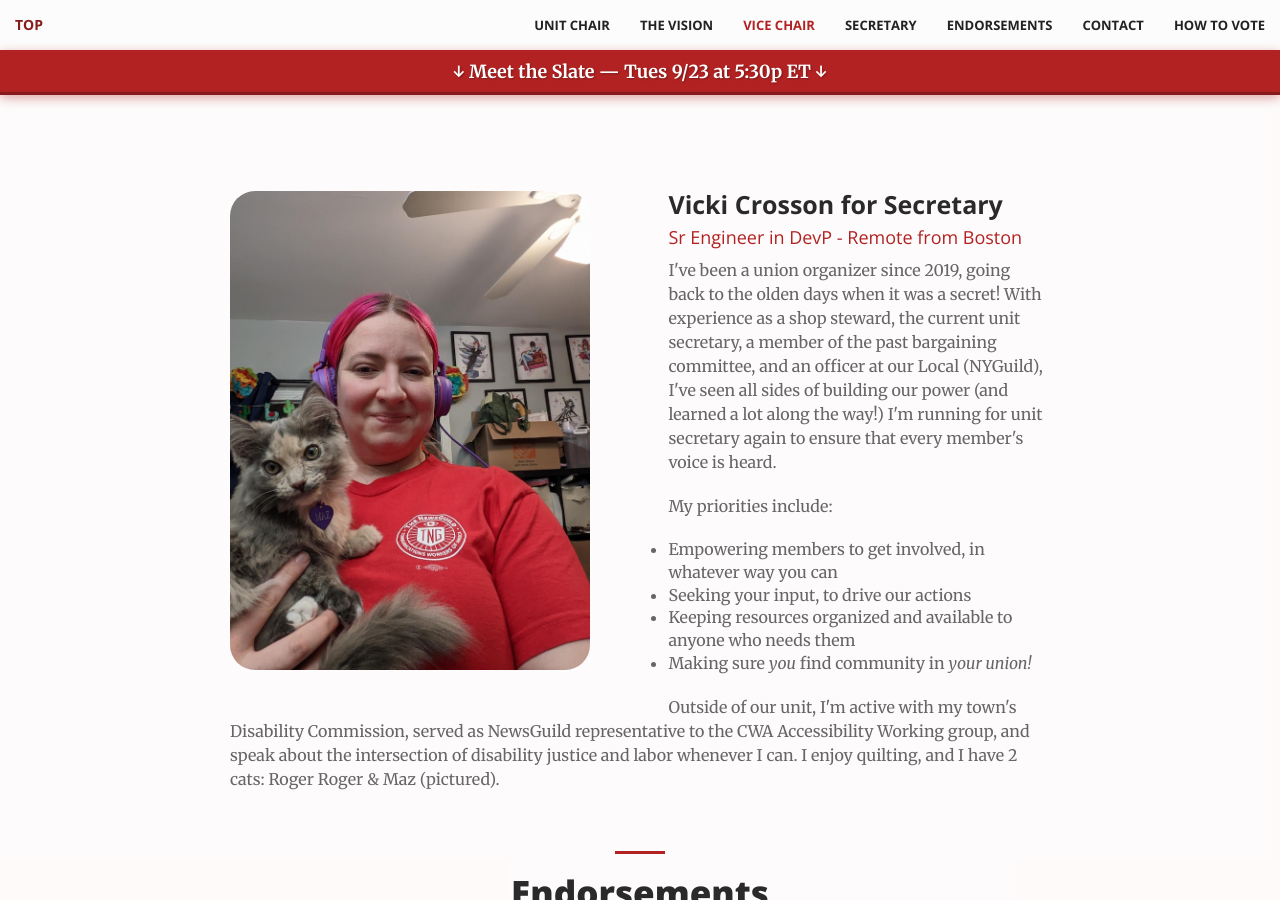
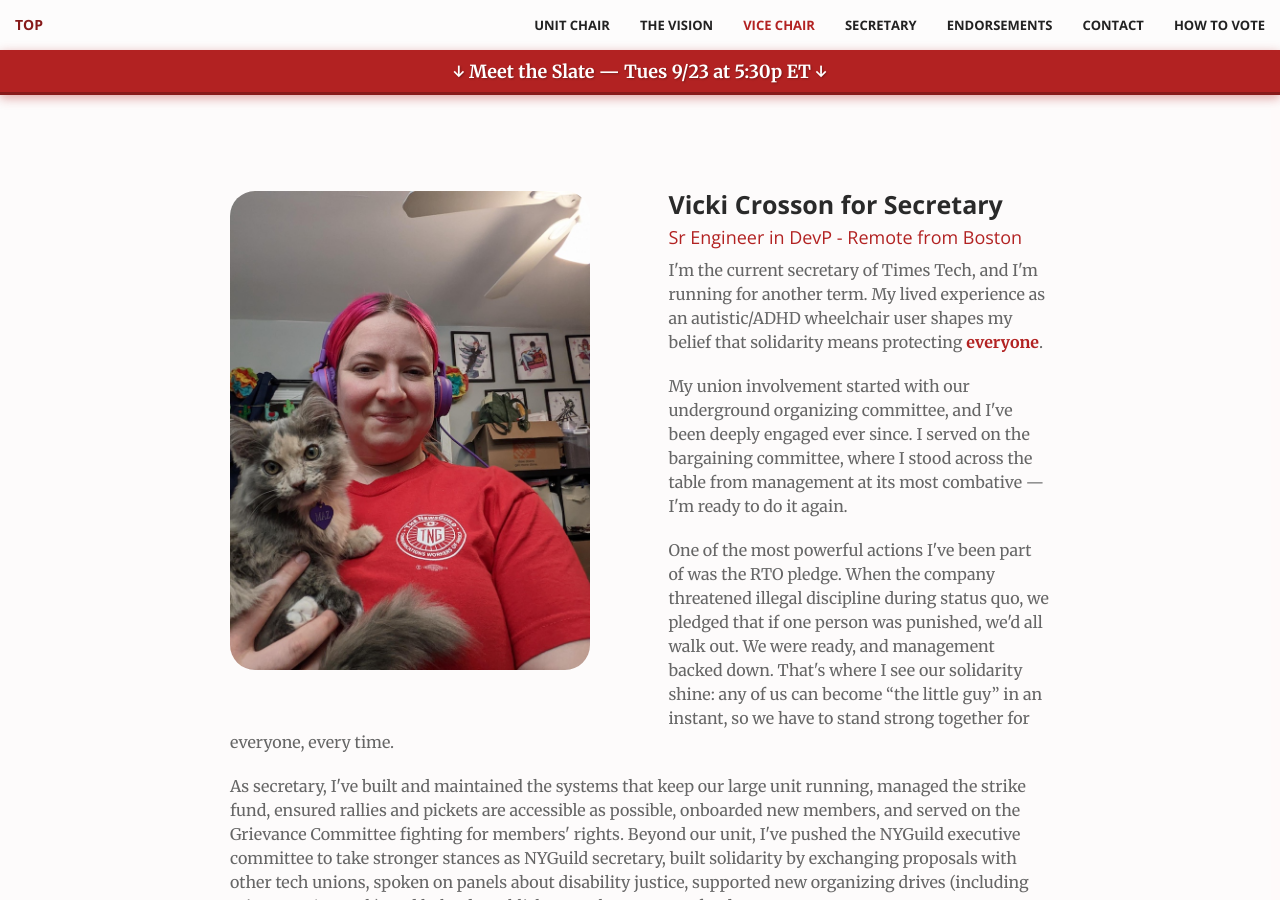
Before and after one commit to viccro/your-union-for-you, a Jekyll site: the page built from index.html, in a window 1280 px wide and 900 px high, scrolled down 4730 px. Built offline with Jekyll 4.4.1, drawn with Linux system fonts in a browser that asks for light colours; some of the changed text lies outside the part shown.

Commit message:
update vicki bio

```diff
--- a/_includes/candidates.html
+++ b/_includes/candidates.html
@@ -1,58 +1,72 @@
 <section class="no-padding" id="the-team">
   <div class="container">
-
     <!-- Vice Chair Section -->
     <section id="vice-chair">
       <div class="row no-gutter">
         <div class="col-md-12 candidate-column">
           <div class="service-box">
-                        <img src="img/candidates/michelle-bio.jpg" class="img-responsive chair-image candidate-bio-image vice-chair-image" alt="Michelle directs the strike picket in front of the New York Times building, holding a megaphone and shouting. She is wearing a red shirt, red lipstick, red dyed hair, and a large cardboard sandwich board in the shape of the 'Wide Guild' logo." />
+            <img
+              src="img/candidates/michelle-bio.jpg"
+              class="img-responsive chair-image candidate-bio-image vice-chair-image"
+              alt="Michelle directs the strike picket in front of the New York Times building, holding a megaphone and shouting. She is wearing a red shirt, red lipstick, red dyed hair, and a large cardboard sandwich board in the shape of the 'Wide Guild' logo."
+            />
 
             <h3>Michelle Esposito for Vice Chair</h3>
             <h4 class="engineer-title">Program Manager 2, Platforms Pillar</h4>
 
             <p>
-                            I became a shop steward in April 2022 and a "steward little" since early
-                            2021. I now belong to several volunteer committees including the Member
-                            Data, Union Onboarding, and Stewards Network Overhaul working groups.
+              I became a shop steward in April 2022 and a "steward little" since
+              early 2021. I now belong to several volunteer committees including
+              the Member Data, Union Onboarding, and Stewards Network Overhaul
+              working groups.
             </p>
 
             <p>
-                            My project management skills; the organizing of people and teams toward a common
-                            goal, are basically directly transferable to union organizing. This is why I
-                            enjoy this work so much - it is essentially my career and life's work.
+              My project management skills; the organizing of people and teams
+              toward a common goal, are basically directly transferable to union
+              organizing. This is why I enjoy this work so much - it is
+              essentially my career and life's work.
             </p>
 
             <p>
-                            My crowning organizing achievement to date was coordinating with stewards
-                            across our unit to empower members and collect a supermajority of signatures
-                            on our Strike Authorization Vote Pledge. This enabled us to schedule a vote
-                            with an confidently strong outcome. I knew a strong vote in favor to strike
-                            (95%) would finally get us a compensation counter from management and it did.
+              My crowning organizing achievement to date was coordinating with
+              stewards across our unit to empower members and collect a
+              supermajority of signatures on our Strike Authorization Vote
+              Pledge. This enabled us to schedule a vote with an confidently
+              strong outcome. I knew a strong vote in favor to strike (95%)
+              would finally get us a compensation counter from management and it
+              did.
             </p>
             <p>
-                            I've also led several successful actions, notably organizing team leads of
-                            Elections Readiness critical teams to use union-supportive backgrounds for
-                            the August Stress Test.
+              I've also led several successful actions, notably organizing team
+              leads of Elections Readiness critical teams to use
+              union-supportive backgrounds for the August Stress Test.
             </p>
 
-                        <p>My priorities include:</p>
+            <p><strong>My priorities include:</strong></p>
             <ul>
-                            <li> Mobilizing and keeping the stewards' network accountable to our members
-                                and strong in our support of members </li>
-                            <li> Organizing and processing member data to keep an accurate pulse on the
-                                strength of our unit </li>
-                            <li> Onboarding and welcoming new members, empowering them to participate
-                                in our union! </li>
+              <li>
+                Mobilizing and keeping the stewards' network accountable to our
+                members and strong in our support of members
+              </li>
+              <li>
+                Organizing and processing member data to keep an accurate pulse
+                on the strength of our unit
+              </li>
+              <li>
+                Onboarding and welcoming new members, empowering them to
+                participate in our union!
+              </li>
             </ul>
 
             <p>
-                            In addition to organizing for our unit I also volunteer on my building's co-op
-                            board and I mentor a young student in college. My other hobbies and personal
-                            interests include playing cards with friends, pub trivia, karaoke, horror movies,
-                            dancing, fishing, scuba diving, and skiing. I also enjoy traveling and have aimed
-                            to visit one new country per year. This year was Japan, next year I don't know yet.
-                            Open to suggestions!
+              In addition to organizing for our unit I also volunteer on my
+              building's co-op board and I mentor a young student in college. My
+              other hobbies and personal interests include playing cards with
+              friends, pub trivia, karaoke, horror movies, dancing, fishing,
+              scuba diving, and skiing. I also enjoy traveling and have aimed to
+              visit one new country per year. This year was Japan, next year I
+              don't know yet. Open to suggestions!
             </p>
           </div>
         </div>
@@ -64,43 +78,83 @@
       <div class="row no-gutter">
         <div class="col-md-12 candidate-column">
           <div class="service-box">
-                        <img src="img/candidates/vicki-bio.jpg" class="img-responsive chair-image candidate-bio-image secretary-image vicki-bio-image" alt="Vicki has bright pink hair pulled back under purple headphones and is wearing a red shirt with the NewsGuild logo. She stands, smiling, in a cluttered home office, holding a very cute fluffy gray kitten." />
+            <img
+              src="img/candidates/vicki-bio.jpg"
+              class="img-responsive chair-image candidate-bio-image secretary-image vicki-bio-image"
+              alt="Vicki has bright pink hair pulled back under purple headphones and is wearing a red shirt with the NewsGuild logo. She stands, smiling, in a cluttered home office, holding a very cute fluffy gray kitten."
+            />
 
             <h3>Vicki Crosson for Secretary</h3>
-                        <h4 class="engineer-title">Sr Engineer in DevP - Remote from Boston</h4>
+            <h4 class="engineer-title">
+              Sr Engineer in DevP - Remote from Boston
+            </h4>
 
             <p>
-                            I've been a union organizer since 2019, going back to the olden days
-                            when it was a secret! With experience as a shop steward, the
-                            current unit secretary, a member of the past bargaining committee,
-                            and an officer at our Local (NYGuild), I've seen all sides of
-                            building our power (and learned a lot along the way!) I'm running
-                            for unit secretary again to ensure that every member's voice is
-                            heard.
+              I'm the current secretary of Times Tech, and I'm running for
+              another term. My lived experience as an autistic/ADHD wheelchair
+              user shapes my belief that solidarity means protecting
+              <strong>everyone</strong>.
             </p>
-
-                        <p>My priorities include:</p>
+            <p>
+              My union involvement started with our underground organizing
+              committee, and I've been deeply engaged ever since. I served on
+              the bargaining committee, where I stood across the table from
+              management at its most combative — I'm ready to do it again.
+            </p>
+            <p>
+              One of the most powerful actions I've been part of was the RTO
+              pledge. When the company threatened illegal discipline during
+              status quo, we pledged that if one person was punished, we'd all
+              walk out. We were ready, and management backed down. That's where
+              I see our solidarity shine: any of us can become “the little guy”
+              in an instant, so we have to stand strong together for everyone,
+              every time.
+            </p>
+            <p>
+              As secretary, I've built and maintained the systems that keep our
+              large unit running, managed the strike fund, ensured rallies and
+              pickets are accessible as possible, onboarded new members, and
+              served on the Grievance Committee fighting for members' rights.
+              Beyond our unit, I've pushed the NYGuild executive committee to
+              take stronger stances as NYGuild secretary, built solidarity by
+              exchanging proposals with other tech unions, spoken on panels
+              about disability justice, supported new organizing
+              drives (including Wirecutter/TA tech), and helped establish a Local
+              emergency fund.
+            </p>
+            <p><strong>My priorities for the future:</strong></p>
             <ul>
               <li>
-                                Empowering members to get involved, in whatever way you can
+                Protecting members from retaliation and illegal discipline
               </li>
               <li>
-                                Seeking your input, to drive our actions
+                Preserving institutional memory and ensuring organizational
+                continuity
+              </li>
+              <li>Expanding accessibility and centering disability justice</li>
+              <li>
+                Elevating minority voices and making sure decisions are led by
+                impacted members — “nothing about us without us”
               </li>
               <li>
-                                Keeping resources organized and available to anyone who needs them
-                            </li>
-                            <li>
-                                Making sure <em>you</em> find community in <em>your union!</em>
+                Building solidarity across units and industries so our
+                collective power grows stronger
               </li>
             </ul>
-
             <p>
-                            Outside of our unit, I'm active with my town's Disability
-                            Commission, served as NewsGuild representative to the CWA
-                            Accessibility Working group, and speak about the intersection of
-                            disability justice and labor whenever I can. I enjoy quilting,
-                            and I have 2 cats: Roger Roger & Maz (pictured).
+              <strong>I'm not here to push my own agenda — I'm here to make sure we
+                protect each other, stay organized, and build the power we need
+                to win.</strong
+              >
+            </p>
+            <p>
+              I enjoy quilting, language learning (Russian, Japanese, Spanish &
+              Quechua so far), and serving on my town's disability commission. I
+              was a street medic, and still maintain my EMT license. I earned a
+              Library & Information Science MS (while bargaining!), and I love
+              scary books, women's hockey, musicals, and trying to keep our two
+              cats — Maz (pictured) and Roger Roger — busy. Fun fact: I had a
+              Star Wars wedding, and I sewed my own dress!
             </p>
           </div>
         </div>
```
Lines whose indentation alone changed are shown as unchanged.
